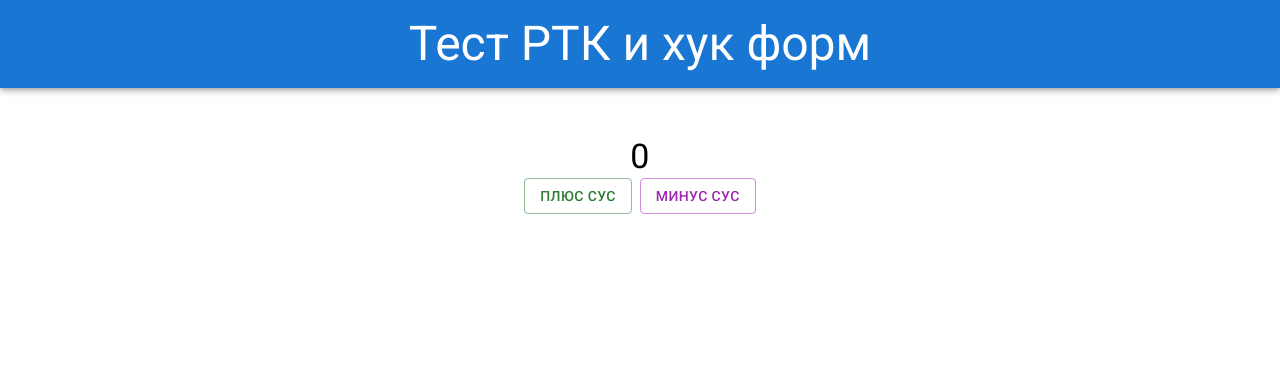
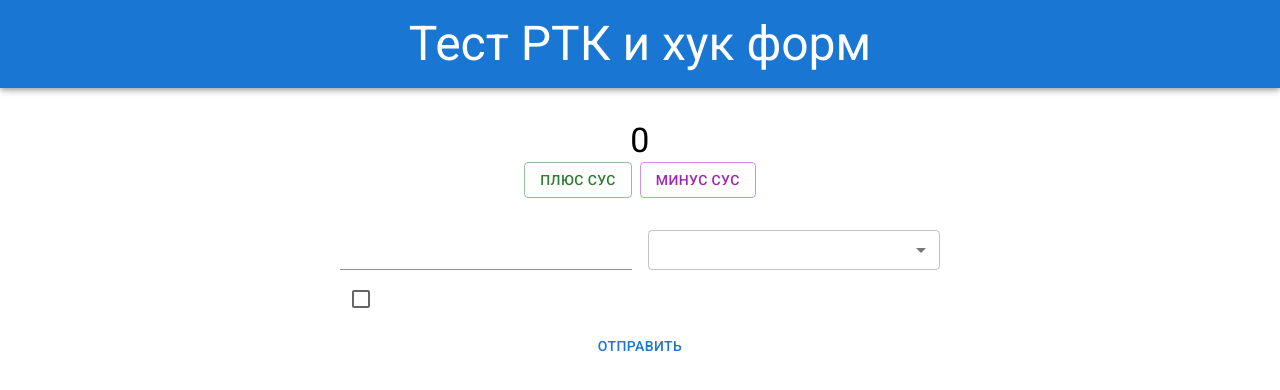
Before and after one commit to rgbmoon/redux-hookform-test, a React (Create React App) app: page / in a window 1280 px wide. Shown: the top 390 px of the page. Built offline with nearby package versions, Linux system fonts and the light colour scheme.

Commit message:
hook-form base demo add

```diff
--- /dev/null
+++ b/src/components/HookFormDemo/components/Checkbox/index.tsx
@@ -0,0 +1,18 @@
+import { CheckboxProps, Checkbox as MUICheckbox } from '@mui/material'
+import React from 'react'
+import { Controller, ControllerProps, FieldValues } from 'react-hook-form'
+
+type Props<T extends FieldValues> = Omit<ControllerProps<T>, 'render'> & {
+  checkboxProps?: CheckboxProps
+}
+
+const Checkbox = <T extends FieldValues>({ checkboxProps, ...props }: Props<T>) => {
+  return (
+    <Controller
+      {...props}
+      render={({ field }) => <MUICheckbox className="w-fit" {...field} {...checkboxProps} />}
+    />
+  )
+}
+
+export { Checkbox }
--- /dev/null
+++ b/src/components/HookFormDemo/components/Input/index.tsx
@@ -0,0 +1,20 @@
+import { InputProps, Input as MUIInput } from '@mui/material'
+import React from 'react'
+import { Controller, ControllerProps, FieldValues } from 'react-hook-form'
+
+type Props<T extends FieldValues> = Omit<ControllerProps<T>, 'render'> & {
+  inputProps?: InputProps
+}
+
+const Input = <T extends FieldValues>({ inputProps, ...props }: Props<T>) => {
+  return (
+    <Controller
+      {...props}
+      render={({ field }) => (
+        <MUIInput className="h-[40px] py-[8.5px]" fullWidth {...field} {...inputProps} />
+      )}
+    />
+  )
+}
+
+export { Input }
--- /dev/null
+++ b/src/components/HookFormDemo/components/Select/index.tsx
@@ -0,0 +1,32 @@
+import { Select as MUISelect, MenuItem, SelectProps } from '@mui/material'
+import React from 'react'
+import { Controller, ControllerProps, FieldValues } from 'react-hook-form'
+
+export type DeafultOption = {
+  value: any
+  label: string
+}
+
+type Props<T extends FieldValues> = Omit<ControllerProps<T>, 'render'> & {
+  selectProps?: SelectProps
+  options: DeafultOption[]
+}
+
+const Select = <T extends FieldValues>({ options, selectProps, ...props }: Props<T>) => {
+  return (
+    <Controller
+      {...props}
+      render={({ field }) => (
+        <MUISelect size="small" fullWidth {...field} {...selectProps}>
+          {options.map((option) => (
+            <MenuItem key={option.value} value={option.value}>
+              {option.label}
+            </MenuItem>
+          ))}
+        </MUISelect>
+      )}
+    />
+  )
+}
+
+export { Select }
--- /dev/null
+++ b/src/components/HookFormDemo/index.tsx
@@ -0,0 +1,52 @@
+import { Button, Grid } from '@mui/material'
+import React, { FC } from 'react'
+import { SubmitHandler, useForm } from 'react-hook-form'
+
+import { Checkbox } from './components/Checkbox'
+import { Input } from './components/Input'
+import { Select } from './components/Select'
+
+type TFormValues = {
+  title: string
+  select: string
+  publish: boolean
+}
+
+const OPTIONS = [
+  { value: 'chocolate', label: 'Chocolate' },
+  { value: 'strawberry', label: 'Strawberry' },
+  { value: 'vanilla', label: 'Vanilla' },
+]
+
+const defaultValues: TFormValues = {
+  title: '',
+  select: '',
+  publish: true,
+}
+
+const HookFormDemo: FC = () => {
+  const { handleSubmit, ...formProps } = useForm({ defaultValues })
+
+  const onSubmit: SubmitHandler<TFormValues> = (data) => console.log(data)
+
+  return (
+    <form className="flex flex-col [&>*]:mb-2 min-w-[600px]" onSubmit={handleSubmit(onSubmit)}>
+      <Grid container columns={2} spacing="16px">
+        <Grid item xs={1}>
+          <Input name="title" {...formProps} />
+        </Grid>
+        <Grid item xs={1}>
+          <Select name="select" options={OPTIONS} {...formProps} />
+        </Grid>
+      </Grid>
+      <Grid container columns={2} spacing="16px">
+        <Grid item xs={1}>
+          <Checkbox name="publish" {...formProps} />
+        </Grid>
+      </Grid>
+      <Button type="submit">Отправить</Button>
+    </form>
+  )
+}
+
+export { HookFormDemo }
--- a/src/components/ReduxDemo/index.tsx
+++ b/src/components/ReduxDemo/index.tsx
@@ -11,7 +11,7 @@ const ReduxDemo: FC = () => {
 
   const dispatch = useAppDispatch()
   return (
-    <div className="flex flex-col [&>*]:mb-4 mt-[120px]">
+    <div className="flex flex-col [&>*]:mb-4">
       <Typography variant="h4" className="text-center">
         {count}
       </Typography>
--- a/src/containers/App.tsx
+++ b/src/containers/App.tsx
@@ -1,17 +1,19 @@
 import { AppBar, Typography } from '@mui/material'
 import React from 'react'
 
+import { HookFormDemo } from '../components/HookFormDemo'
 import { ReduxDemo } from '../components/ReduxDemo'
 
 function App() {
   return (
-    <div className="flex flex-col items-center w-screen h-screen p-4 [&>*]:mb-4">
+    <div className="flex flex-col items-center w-screen h-[calc(100vh-120px)] mt-[120px] [&>*]:mb-4">
       <AppBar className="py-4">
         <Typography variant="h3" className="text-center">
           Тест РТК и хук форм
         </Typography>
       </AppBar>
       <ReduxDemo />
+      <HookFormDemo />
     </div>
   )
 }
```
